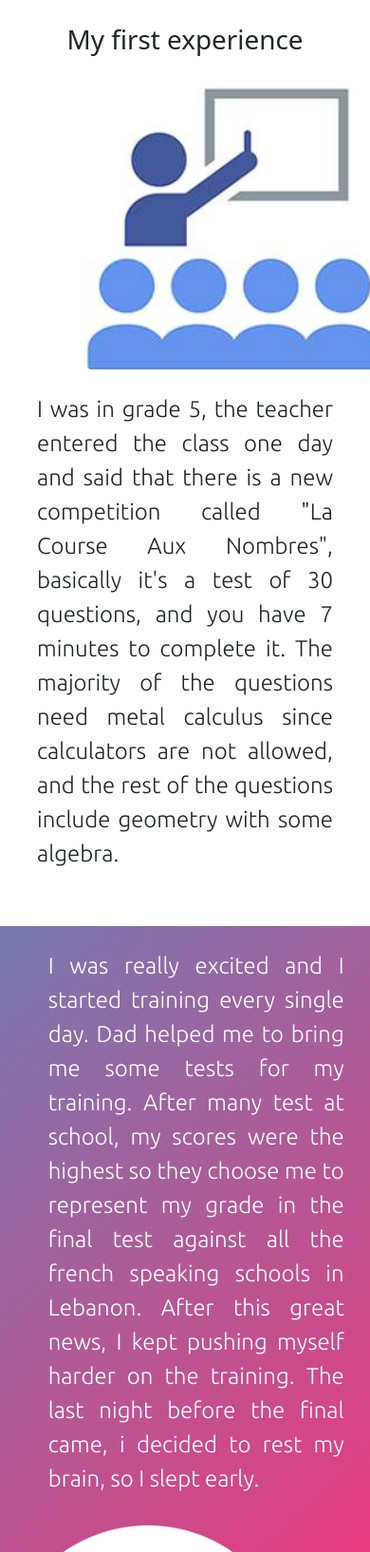
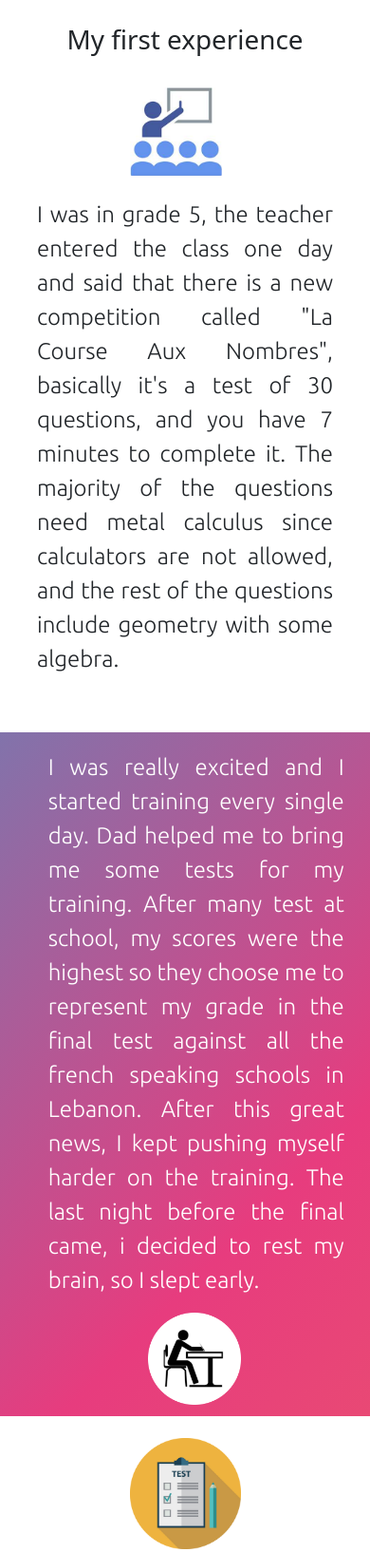
Before and after one commit to Sebastien-A-A/presentation, a website: page math.html in a window 390 px wide. Shown: the top 1634 px of the page at 95% size. Drawn offline with nearby package versions, Linux system fonts and the light colour scheme.

Commit message:
Update stylesMath.css

```diff
--- a/public/css/stylesMath.css
+++ b/public/css/stylesMath.css
@@ -8,13 +8,18 @@ p{
   font-size: 1.5rem;
 }
 
+li{
+  font-size: 1.2rem;
+}
+
 .row{
   margin-bottom: 5%;
 }
 
 .image-first {
-  width: 80%;
-  margin-left: 23%;
+  padding: 20% 0;
+  width: 70%;
+  margin-left: 23%
 }
 
 .text-first {
@@ -23,7 +28,7 @@ p{
 }
 
 #second-paragraph {
-  padding-top: 2%;
+  padding: 1% 0;
   color: white;
 	background: linear-gradient(-45deg, #ee7752, #e73c7e, #23a6d5, #23d5ab);
 	background-size: 400% 400%;
@@ -33,7 +38,7 @@ p{
 
 .image-second {
   width: 80%;
-  margin-right: 15%;
+  margin: 8% 15% 8% 0;
 }
 
 .text-second {
@@ -53,6 +58,7 @@ p{
 
 #fourth-paragraph{
   background-image: -webkit-linear-gradient(45deg, #90E0EF 50%, #FFF 50%);
+  margin: 0;
 }
 
 @-webkit-keyframes gradient {
@@ -92,3 +98,37 @@ p{
 .col-lg-6{
   padding-left: 3%;
 }
+
+
+@media (max-width:1300px){
+  .image-second {
+    margin: 18% 15% 18% 0;
+  }
+}
+
+@media (max-width:991.5px){
+  .image-first {
+    padding: 0%;
+    width: 25%;
+    margin: 0 35%;
+  }
+  .image-second {
+    margin: 0 40% 2%;
+    width: 25%;
+  }
+  .text-second {
+    margin-bottom: 0;
+  }
+  .image-third{
+    width: 30%;
+    margin:1% 35% 4% 35%;
+  }
+  .image-fourth{
+    width: 30%;
+    margin: 1% 35% 4% 35%;
+  }
+  .image-fifth{
+    width: 30%;
+    margin: 1% 35% 4% 35%;
+  }
+}
```
